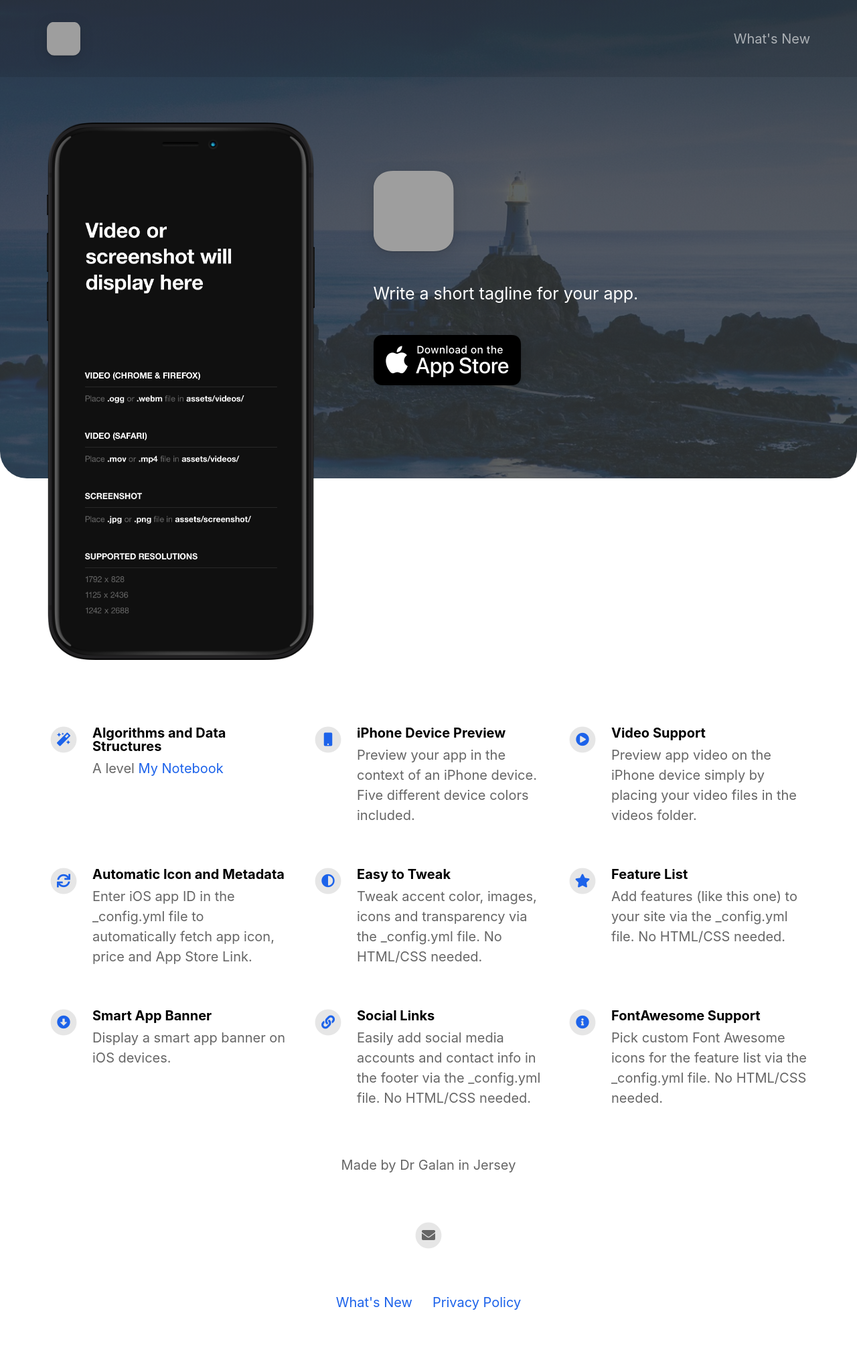
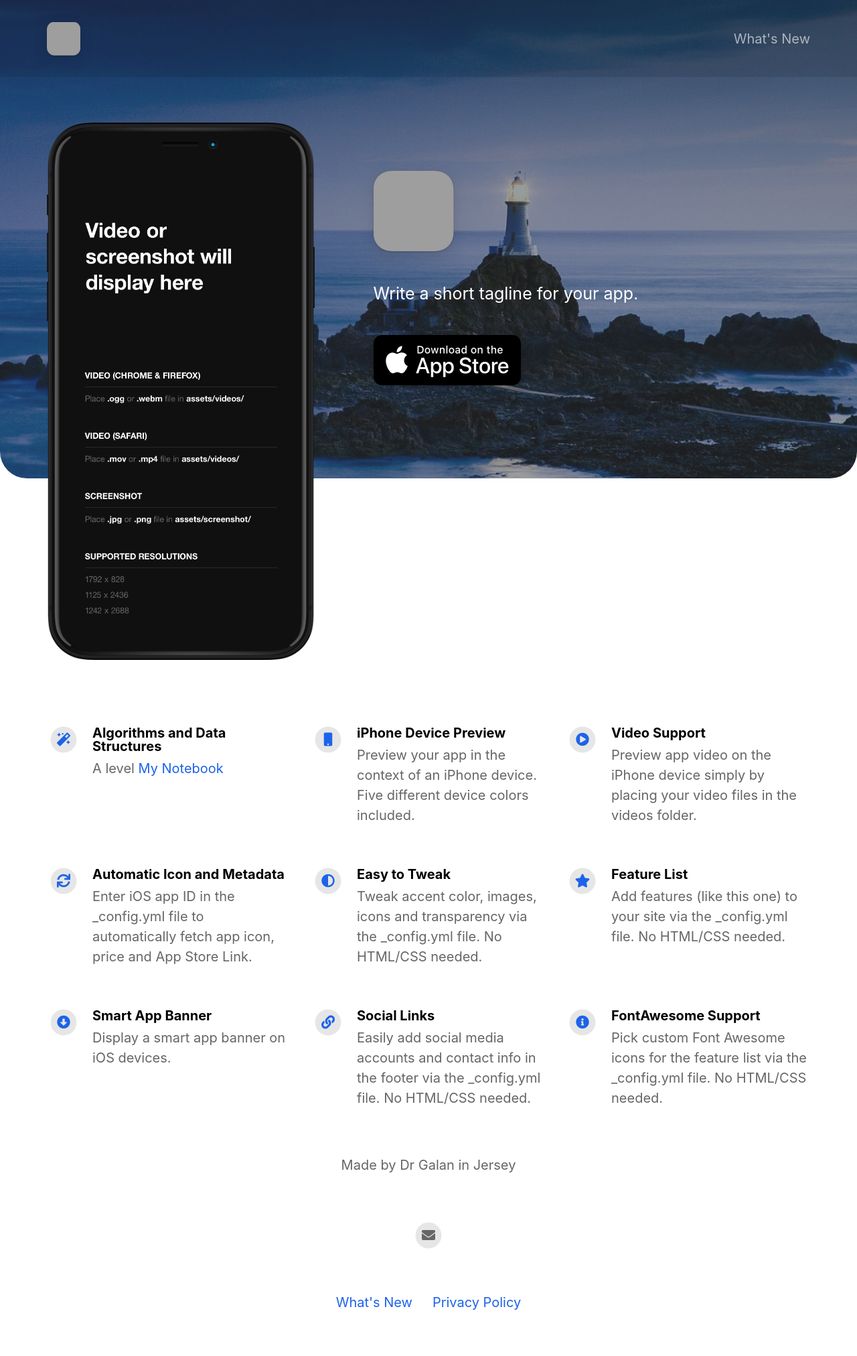
Before and after one commit to jgalan247/CSatVic, a Jekyll site: the page built from index.html, in a window 1280 px wide. Shown: the whole page at 67% size. Built offline with Jekyll 4.4.1, drawn with Linux system fonts in a browser that asks for light colours; nearby versions of some CDN libraries; grey boxes are pictures that could not be loaded.

Commit message:
Update _config.yml

```diff
--- a/_config.yml
+++ b/_config.yml
@@ -85,7 +85,7 @@ topbar_title_color                        : "#ffffff"
 
 cover_image                               : assets/screenshot/jerseylighthouse.jpg                    # Replace with alternative image path or image URL.
 cover_overlay_color                       : "#363b3d"
-cover_overlay_transparency                : 0.8
+cover_overlay_transparency                : 0.5
 
 device_color                              : black                                     # Set to: blue, black, yellow, coral or white.
 
```
